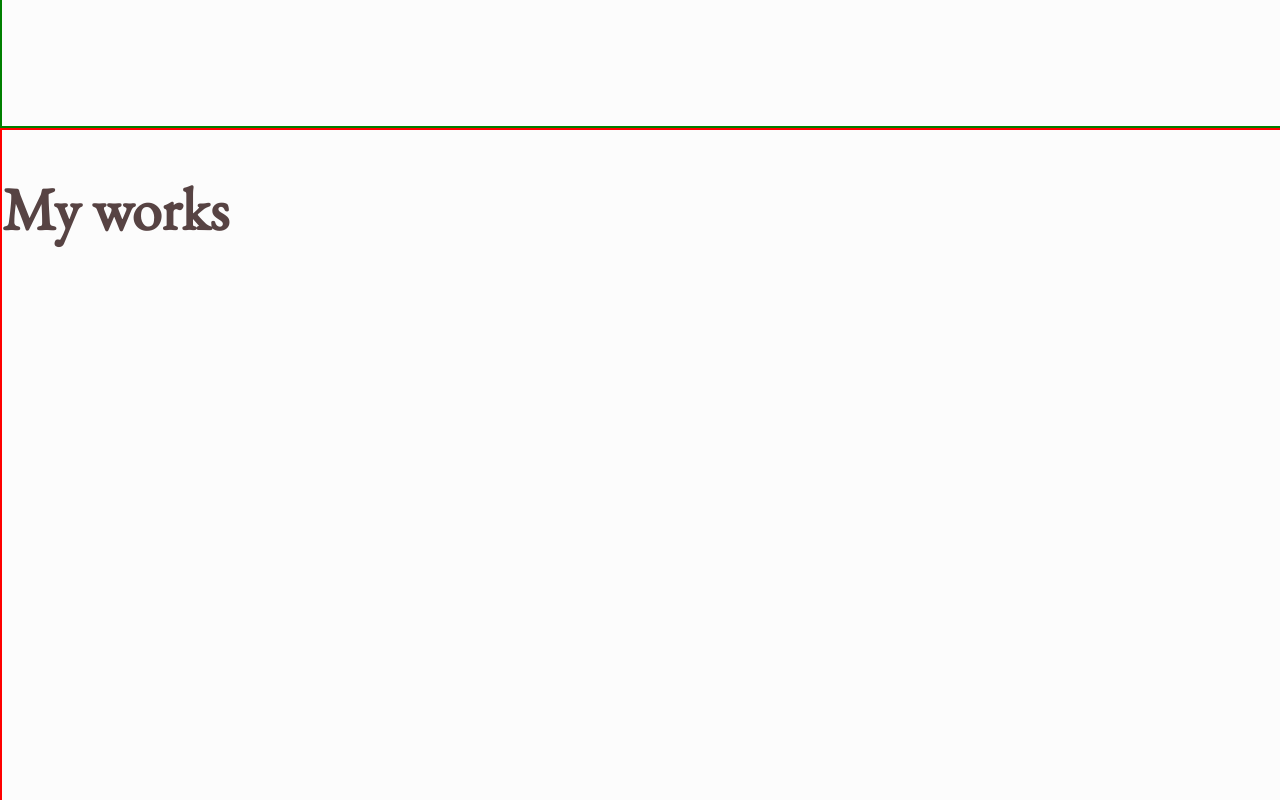
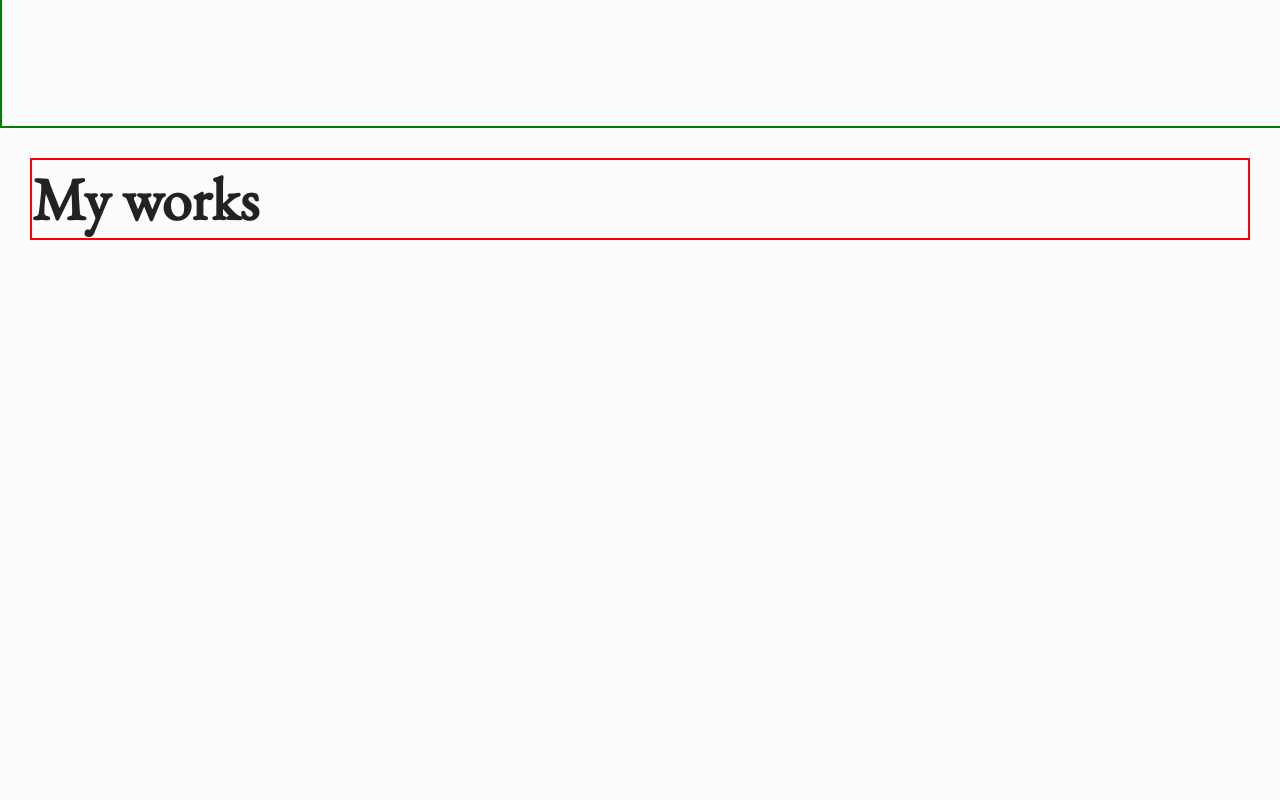
Before and after one commit to WiliTheSParrow/portfolio_wilithesparrow, a plain HTML site: page public/index.html in a window 1280 px wide. Shown: the part 1620-2420 px from the top of the page. Drawn offline with nearby package versions, Linux system fonts and the light colour scheme; a web font is replaced by a local one.

Commit message:
I am back

```diff
--- a/public/style/style.scss
+++ b/public/style/style.scss
@@ -147,11 +147,11 @@ html {
         min-height: 100%;
         background: color(whiteGrey);
 
-        border: 2px solid red;
-
         h1 {
+            border: 2px solid red;
             font-size: 60px;
-
+            margin: 30px;
+            color: color(darkGrey);
         }
     }
 
```
Also changed, not shown: public/style/style.css, 1 other file.
